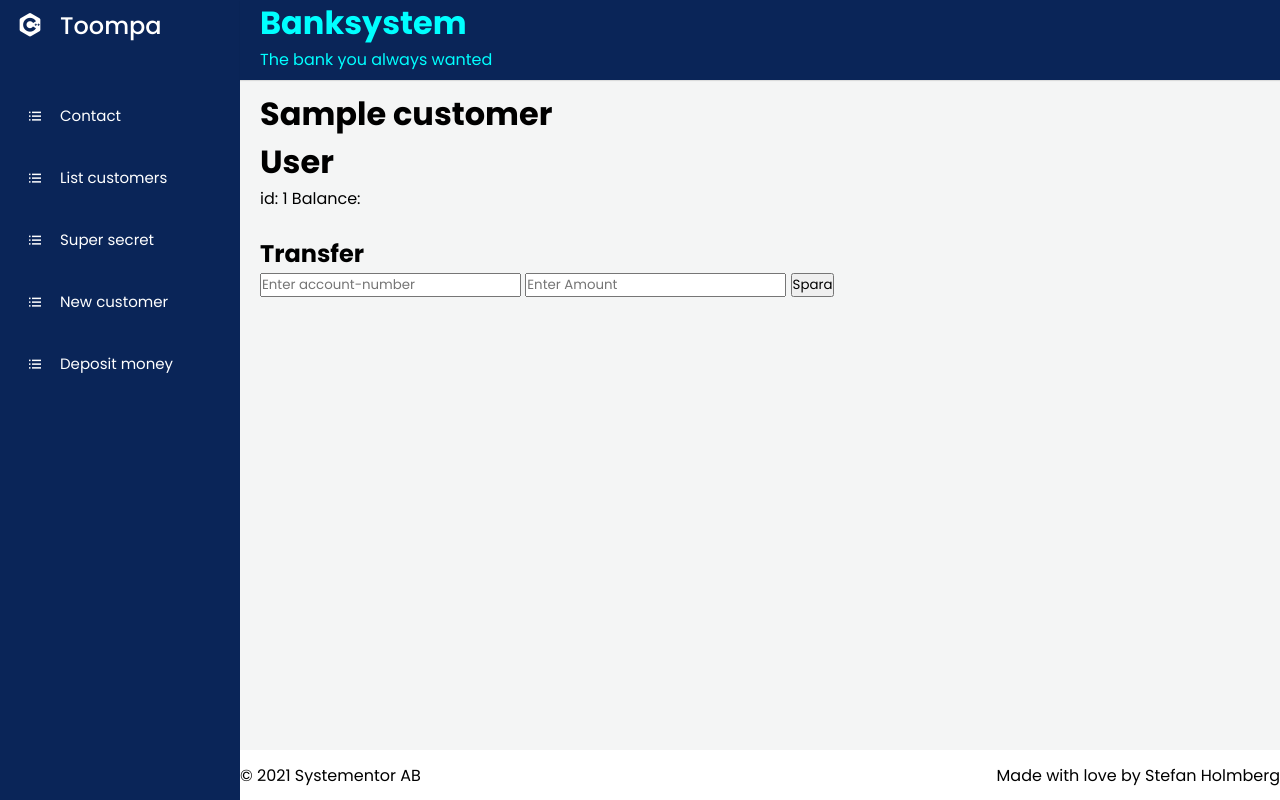
After one commit to Thomashallberg/WebBank, a Flask app: template templates/transfer.html in a window 1280 px wide. The commit adds this page. Run offline with Flask 3, Linux system fonts and the light colour scheme; the template is opened without the code that fills it: values that come from a table or form of the project are taken from there, most other values are stand-ins (such as "Sample title", 1, 10 or a date in 2020); parts of the project's set-up code (start-up, migrations or seed data) failed here and were passed over.

Commit message:
transfers done

```diff
--- a/app.py
+++ b/app.py
@@ -2,11 +2,11 @@ from flask import Flask, render_template, request, redirect
 from flask_sqlalchemy import SQLAlchemy
 from flask_migrate import Migrate, upgrade
 from model import db, seedData, Customer, Account, Transaction
-from forms import NewCustomerForm, DepositForm, WithdrawForm
+from forms import NewCustomerForm, DepositForm, WithdrawForm, TransferForm
 from datetime import datetime
 from flask_security import roles_accepted, auth_required, logout_user
 import os
-from utils import create_deposit, create_withdrawal
+from utils import create_deposit, create_withdrawal, create_transfer
 
 # active page
 # Sorting
@@ -169,6 +169,30 @@ def withdrawal(id):
 
     return render_template("withdrawal.html", account=account, customer=customer, form=form)
 
+@app.route("/customer/account/transfer/<id>", methods=['GET', 'POST'])
+def transfer(id):
+    account = Account.query.filter_by(Id = id).first()
+    customer = account.Customer
+    form = TransferForm()
+    if form.validate_on_submit():
+        transaction_receiver = Transaction()
+        transaction_sender = Transaction()
+        ReceiverAccount = Account.query.filter_by(Id = form.Receiver.data).first()
+        print(account.Balance)
+        print(ReceiverAccount)
+        print(ReceiverAccount.Balance)
+        transaction_receiver.Amount = form.Amount.data
+        transaction_sender.Amount = form.Amount.data
+
+        create_transfer(account, ReceiverAccount, transaction_sender, transaction_receiver)
+        db.session.add(account)
+        db.session.add(ReceiverAccount)
+        db.session.add(transaction_receiver)
+        db.session.add(transaction_sender)
+        db.session.commit()
+
+    return render_template("transfer.html", account=account, customer=customer, form=form)
+
 @app.route("/editcustomer/<id>", methods=['GET', 'POST'])
 def editcustomer(id):
     customer = Customer.query.filter_by(Id=id).first()
--- a/forms.py
+++ b/forms.py
@@ -26,3 +26,7 @@ class DepositForm(FlaskForm):
 
 class WithdrawForm(FlaskForm):
     Amount = IntegerField('Amount', validators=[validators.DataRequired()])
+
+class TransferForm(FlaskForm):
+    Receiver = IntegerField('Account-id', validators=[validators.DataRequired()])
+    Amount = IntegerField('Amount', validators=[validators.DataRequired()])
--- a/templates/Transaktioner.html
+++ b/templates/Transaktioner.html
@@ -23,6 +23,7 @@ cc-number: {{ account.Id }} <br>Balance: {{account.Balance}}
     <th>NewBalance</th>
     <th><td><a href="/customer/account/newdeposit/{{ account.Id }}" class='btn'>Deposit</a></th>
         <th><td><a href="/customer/account/newwithdrawal/{{ account.Id }}" class='btn'>Withdrawal</a></th>
+        <th><td><a href="/customer/account/transfer/{{ account.Id }}" class='btn'>Transfer</a></th>
 </thead>
 <tbody>
     {%  for t in transaktioner   %}
--- /dev/null
+++ b/templates/transfer.html
@@ -0,0 +1,32 @@
+{% extends "basetemplate.html" %}
+
+{% block title %}
+
+Customer: {{ customer.GivenName }}
+
+{% endblock %}
+
+{% block content %}
+
+<h1>{{ customer.GivenName }}</h1>
+<h1>{{ customer.Surname }}</h1>
+
+id: {{ customer.Id }} Balance:<br /><br />
+
+<h2>Transfer</h2>
+
+<form method="post">
+
+{{ form.csrf_token }}
+
+{{ form.Receiver(placeholder="Enter account-number")}}
+
+
+
+{{ form.Amount(placeholder="Enter Amount") }}
+
+
+
+  <input type="submit" value="Spara" />
+</form>
+{% endblock %}
```
